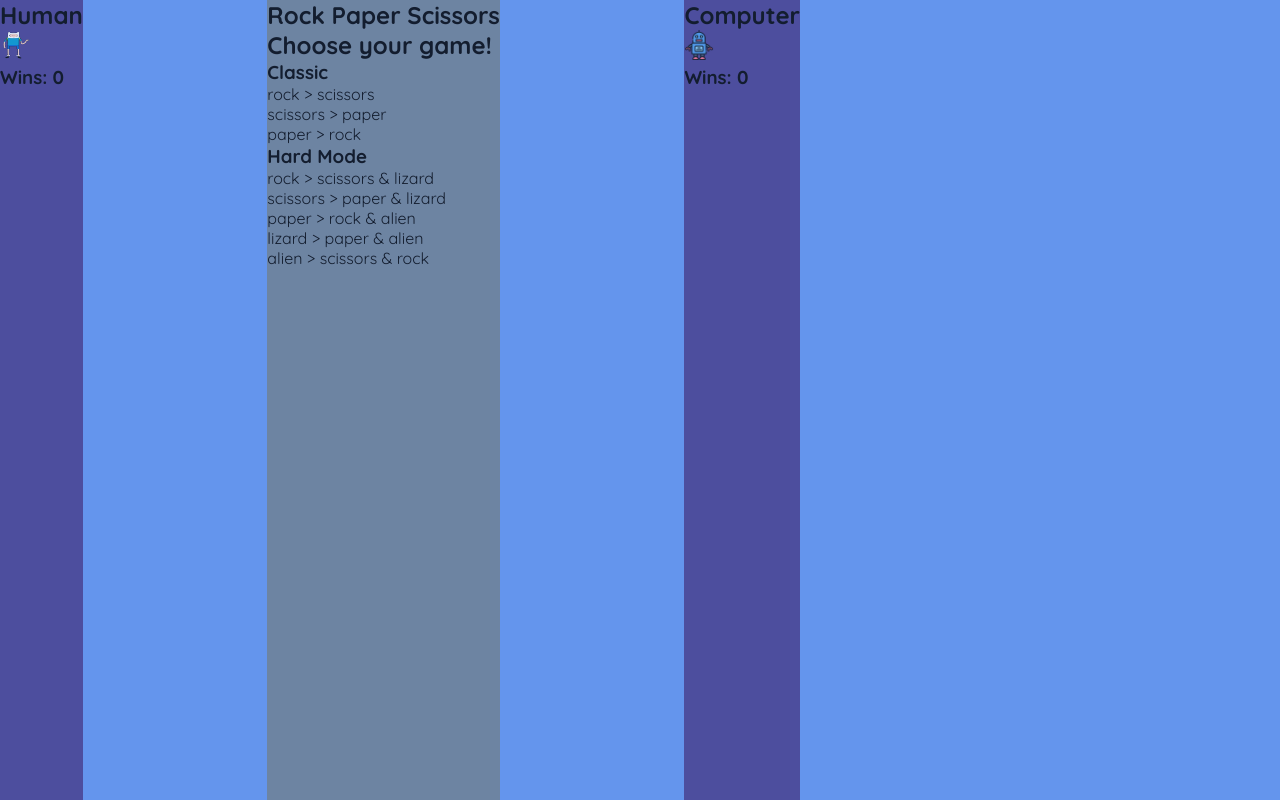
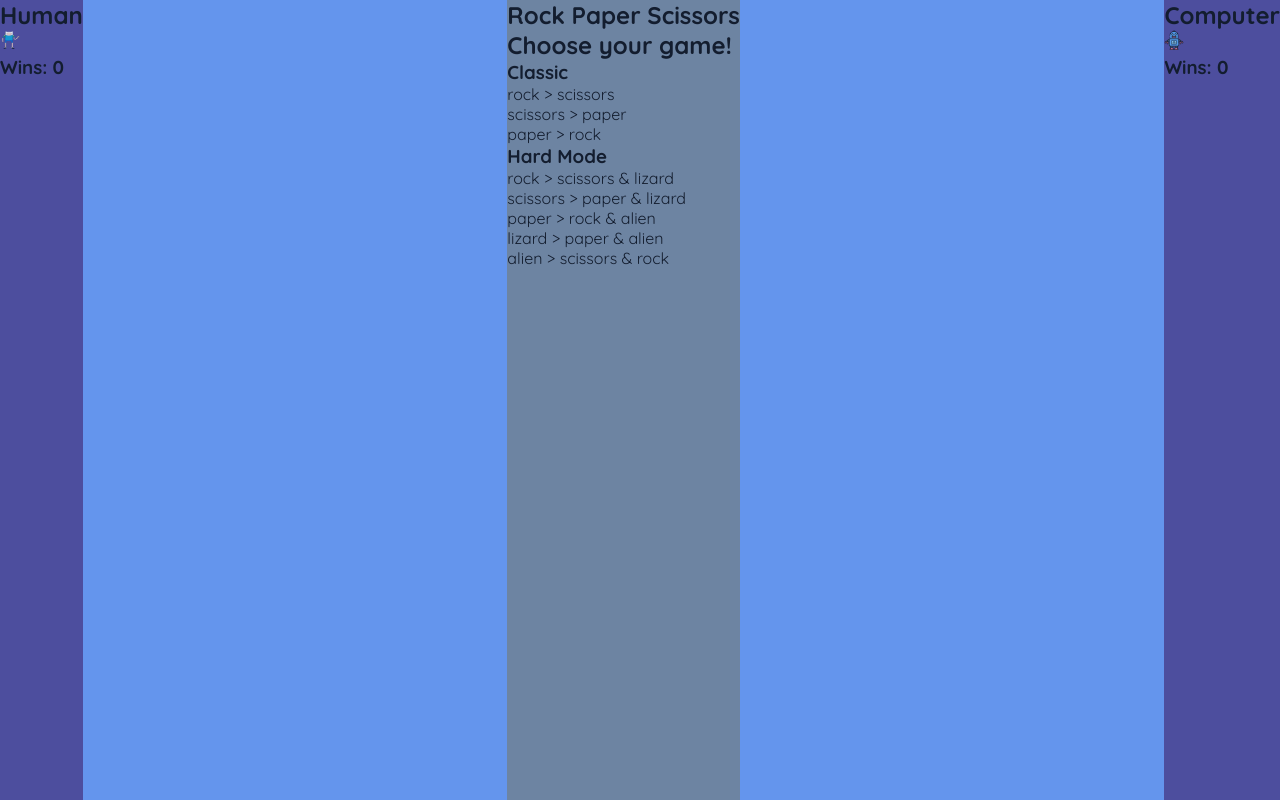
Before and after one commit to andrewmiller45/rps-m1-final, a plain HTML site: page index.html in a window 1280 px wide. Drawn offline with Linux system fonts and the light colour scheme.

Commit message:
final main push I swear

```diff
--- a/styles.css
+++ b/styles.css
@@ -7,8 +7,8 @@
 
 body {
     background-color: cornflowerblue;
-    width: 800px;
-    height: 800px;
+    width: 100vw;
+    height: 100vh;
     display: flex;
 	justify-content: space-between;
 }
@@ -25,6 +25,10 @@ body {
     opacity: 80%;
 }
 
+.game-choice{
+    background-color: aliceblue;
+}
+
 .fighter{
     height: 20px;
     width: 20px;
@@ -34,7 +38,7 @@ body {
 
 }
 
-.fighter {
+#fighter {
     height: 30px;
     width: 30px;
 }
```
